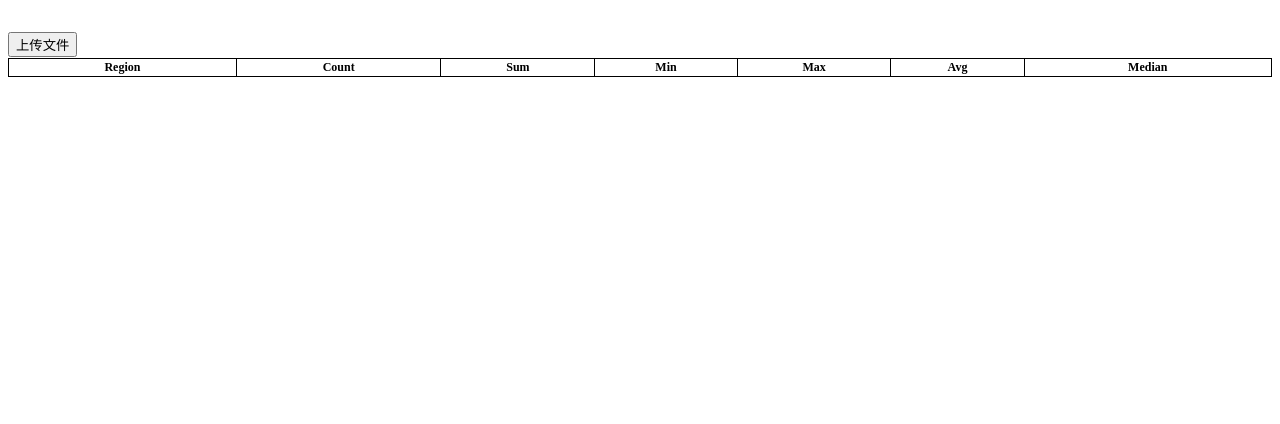
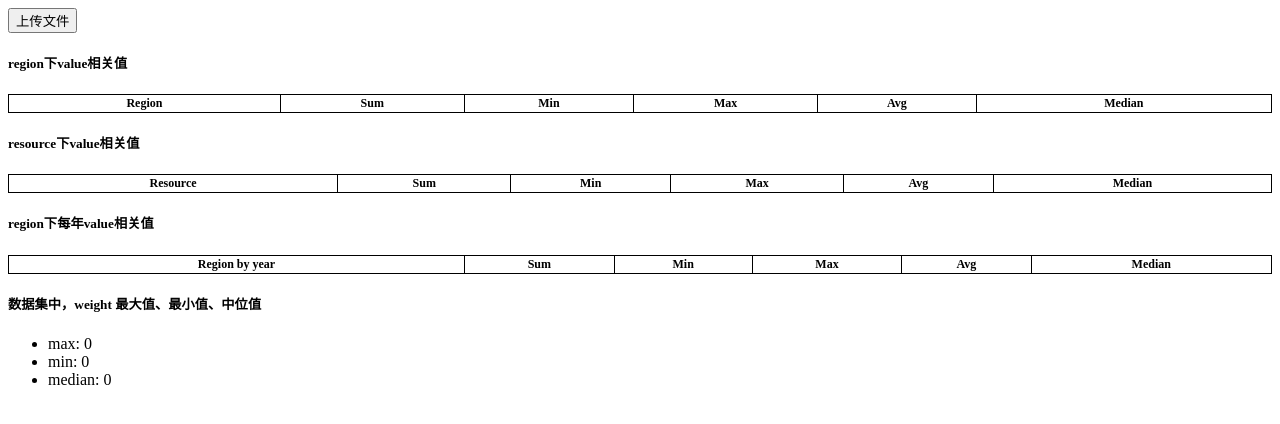
Before and after one commit to Devil-Training-Camp/mass_data_statistics_chenruo, a React app: page / in a window 1280 px wide. Shown: the top 424 px of the page. Built offline with nearby package versions, Linux system fonts and the light colour scheme.

Commit message:
feat: 完成region/resource下value相关值和数据集weight值计算

```diff
--- a/package.json
+++ b/package.json
@@ -56,7 +56,7 @@
     "stylelint-config-standard": "^33.0.0",
     "stylelint-config-standard-scss": "^9.0.0",
     "ts-loader": "^9.4.3",
-    "typescript": "*",
+    "typescript": "^5.1.6",
     "webpack": "^5.88.0",
     "webpack-cli": "^5.1.4",
     "webpack-dev-server": "^4.15.1"
--- a/public/index.html
+++ b/public/index.html
@@ -4,7 +4,7 @@
     <meta charset="UTF-8" />
     <meta http-equiv="X-UA-Compatible" content="IE=edge" />
     <meta name="viewport" content="width=device-width, initial-scale=1.0" />
-    <title>React App</title>
+    <title>calculateStats</title>
   </head>
   <body>
     <div id="root"></div>
--- a/src/App.tsx
+++ b/src/App.tsx
@@ -2,13 +2,23 @@ import React, { useRef, type ChangeEvent, useState } from 'react';
 import './index.scss';
 import { type RegionStats } from './components/types';
 import Table from './components/table';
-import { calculateStatsByRegion } from './utils/calculateStatsByRegion';
+import { calculateValuesByParams } from './utils/calculateValuesByParams';
+import { calculateWeightStats } from './utils/calculateWeightStats';
 
 const App = (): React.JSX.Element => {
   const fileInputRef = useRef<HTMLInputElement>(null);
-  const [statsByRegion, setStatsByRegion] = useState<
-    Record<string, RegionStats>
-  >({});
+  const [statsByRegion, setStatsByRegion] = useState<Record<string, RegionStats>>({});
+  const [statsByresource, setStatsByresource] = useState<Record<string, RegionStats>>({});
+  const [statsRegionByYear, setStatsRegionByYear] = useState<Record<string, RegionStats>>({});
+  const [weightStats, setweightStats] = useState<{
+    max: number;
+    min: number;
+    median: number;
+  }>({
+    max: 0,
+    min: 0,
+    median: 0,
+  });
 
   const handleButtonClick = (): void => {
     fileInputRef.current?.click();
@@ -34,21 +44,40 @@ const App = (): React.JSX.Element => {
   const handleFileLoad = (event: ProgressEvent<FileReader>): void => {
     const fileContent = event.target?.result;
     const data = JSON.parse(fileContent as string);
-    const result = calculateStatsByRegion(data.nodes);
-    setStatsByRegion(result);
+
+    const regionData = calculateValuesByParams(data.nodes, ['region']);
+    setStatsByRegion(regionData);
+
+    const resourceData = calculateValuesByParams(data.nodes, ['resource']);
+    setStatsByresource(resourceData);
+
+    const regionByYearData = calculateValuesByParams(data.nodes, ['region', 'year']);
+    setStatsRegionByYear(regionByYearData);
+
+    const wightData = calculateWeightStats(data.nodes, 'weight');
+    setweightStats(wightData);
   };
 
   return (
-    <h1 className="test-class">
+    <div className="data-container">
       <button onClick={handleButtonClick}>上传文件</button>
-      <input
-        type="file"
-        ref={fileInputRef}
-        onChange={handleFileSelect}
-        style={{ display: 'none' }}
-      />
-      <Table data={statsByRegion} />
-    </h1>
+      <input type="file" ref={fileInputRef} onChange={handleFileSelect} style={{ display: 'none' }} />
+      <Table data={statsByRegion} title={'region下value相关值'} sortParams={'Region'} />
+      <Table data={statsByresource} title={'resource下value相关值'} sortParams={'Resource'} />
+      <Table data={statsRegionByYear} title={'region下每年value相关值'} sortParams={'Region by year'} />
+      <div>
+        <h5 style={{ marginTop: '20px' }}>数据集中，weight 最大值、最小值、中位值</h5>
+        {[weightStats].map((value, index) => {
+          return (
+            <ul key={index}>
+              <li>max: {value.max}</li>
+              <li>min: {value.min}</li>
+              <li>median: {value.median}</li>
+            </ul>
+          );
+        })}
+      </div>
+    </div>
   );
 };
 
--- a/src/components/table/index.tsx
+++ b/src/components/table/index.tsx
@@ -4,15 +4,18 @@ import { type RegionStats } from '../types';
 
 interface TableProps {
   data: Record<string, RegionStats>;
+  title: string;
+  sortParams: string;
 }
 
-const Table: React.FC<TableProps> = ({ data }) => {
+const Table: React.FC<TableProps> = ({ data, title, sortParams }) => {
   return (
+    <>
+      <h5 style={{ marginTop: '20px' }}>{title}</h5>
       <table className="table-container">
         <thead>
           <tr>
-          <th>Region</th>
-          <th>Count</th>
+            <th>{sortParams}</th>
             <th>Sum</th>
             <th>Min</th>
             <th>Max</th>
@@ -21,19 +24,19 @@ const Table: React.FC<TableProps> = ({ data }) => {
           </tr>
         </thead>
         <tbody>
-        {Object.entries(data).map(([region, stats]) => (
-          <tr key={region}>
-            <td>{region}</td>
-            <td>{stats.count}</td>
+          {Object.entries(data).map(([type, stats]) => (
+            <tr key={type}>
+              <td>{type}</td>
               <td>{stats.sum}</td>
-            <td>{stats.min}</td>
-            <td>{stats.max}</td>
-            <td>{stats.avg}</td>
+              <td>{stats.minimum}</td>
+              <td>{stats.maximum}</td>
+              <td>{stats.average}</td>
               <td>{stats.median}</td>
             </tr>
           ))}
         </tbody>
       </table>
+    </>
   );
 };
 
--- a/src/utils/calculateStatsByRegion.ts
+++ /dev/null
@@ -1,54 +0,0 @@
-import { type DataObject, type RegionStats } from '../components/types';
-
-export const calculateStatsByRegion = (
-  data: DataObject[]
-): Record<string, RegionStats> => {
-  const statsByRegion: Record<string, RegionStats> = data.reduce<
-    Record<string, RegionStats>
-  >((acc, obj) => {
-    const region = obj.region;
-    if (!acc[region]) {
-      acc[region] = {
-        count: 0,
-        sum: 0,
-        min: Number.MAX_SAFE_INTEGER,
-        max: Number.MIN_SAFE_INTEGER,
-        values: [],
-      };
-    }
-    acc[region].count++;
-    acc[region].sum += obj.value;
-    acc[region].values.push(obj.value);
-    if (obj.value < acc[region].min) {
-      acc[region].min = obj.value;
-    }
-    if (obj.value > acc[region].max) {
-      acc[region].max = obj.value;
-    }
-    return acc;
-  }, {});
-
-  // 计算平均值和中位值
-  for (const region in statsByRegion) {
-    const stats = statsByRegion[region];
-    const count = stats.count;
-    const sum = stats.sum;
-    const values = stats.values;
-
-    // 计算平均值
-    const avg = sum / count;
-    stats.avg = avg;
-
-    // 计算中位值
-    values.sort((a, b) => a - b);
-    if (count % 2 === 0) {
-      const mid = count / 2;
-      stats.median = (values[mid - 1] + values[mid]) / 2;
-    } else {
-      const mid = Math.floor(count / 2);
-      stats.median = values[mid];
-    }
-  }
-
-  return statsByRegion;
-};
--- /dev/null
+++ b/src/utils/calculateValuesByParams.ts
@@ -0,0 +1,59 @@
+interface DataObject {
+  id: string;
+  sim_name: string;
+  name: string;
+  region: string;
+  resource: string;
+  year: number;
+  value: number;
+  weight: number;
+}
+
+const groupBy = <T extends keyof DataObject>(data: DataObject[], keys: T[]): Record<string, DataObject[]> => {
+  return data.reduce((groups: any, obj: DataObject) => {
+    const groupKey = keys.map((key: T) => obj[key]).join('-');
+    if (!groups[groupKey]) {
+      groups[groupKey] = [];
+    }
+    groups[groupKey].push(obj);
+    return groups;
+  }, {});
+};
+
+const calculateAverage = (arr: number[]): number => {
+  const sum = arr.reduce((total: number, value: number) => total + value, 0);
+  return sum / arr.length;
+};
+
+const calculateMedian = (arr: number[]): number => {
+  const sortedArr = arr.sort((a: number, b: number) => a - b);
+  const middleIndex = Math.floor(sortedArr.length / 2);
+
+  if (sortedArr.length % 2 === 0) {
+    return (sortedArr[middleIndex - 1] + sortedArr[middleIndex]) / 2;
+  } else {
+    return sortedArr[middleIndex];
+  }
+};
+
+export const calculateValuesByParams = <T extends keyof DataObject>(data: DataObject[], groupByKeys: T[]): any => {
+  const groups = groupBy(data, groupByKeys);
+  const result: any = {};
+
+  for (const key in groups) {
+    const group = groups[key];
+
+    // Calculate statistics for the group
+    const statistics = {
+      average: calculateAverage(group.map((obj: DataObject) => obj.value)),
+      maximum: Math.max(...group.map((obj: DataObject) => obj.value)),
+      minimum: Math.min(...group.map((obj: DataObject) => obj.value)),
+      median: calculateMedian(group.map((obj: DataObject) => obj.value)),
+      sum: group.reduce((sum: number, obj: DataObject) => sum + obj.value, 0),
+    };
+
+    result[key] = statistics;
+  }
+
+  return result;
+};
--- /dev/null
+++ b/src/utils/calculateWeightStats.ts
@@ -0,0 +1,27 @@
+interface Data {
+  id: string;
+  sim_name: string;
+  name: string;
+  region: string;
+  resource: string;
+  year: number;
+  value: number;
+  weight: number;
+}
+
+export function calculateWeightStats(
+  data: Data[],
+  weight: keyof Data
+): {
+  max: number;
+  min: number;
+  median: number;
+} {
+  const weights = data.map((obj) => obj[weight]) as number[];
+  const max = Math.max(...weights);
+  const min = Math.min(...weights);
+  const sorted = weights.sort();
+  const len = sorted.length;
+  const median = len % 2 === 0 ? (sorted[len / 2 - 1] + sorted[len / 2]) / 2 : sorted[(len - 1) / 2];
+  return { max, min, median };
+}
```
Also changed, not shown: src/components/types.ts (+4 -12 lines), .eslintrc.js, .prettierrc.json. Lines whose indentation alone changed are shown as unchanged.
